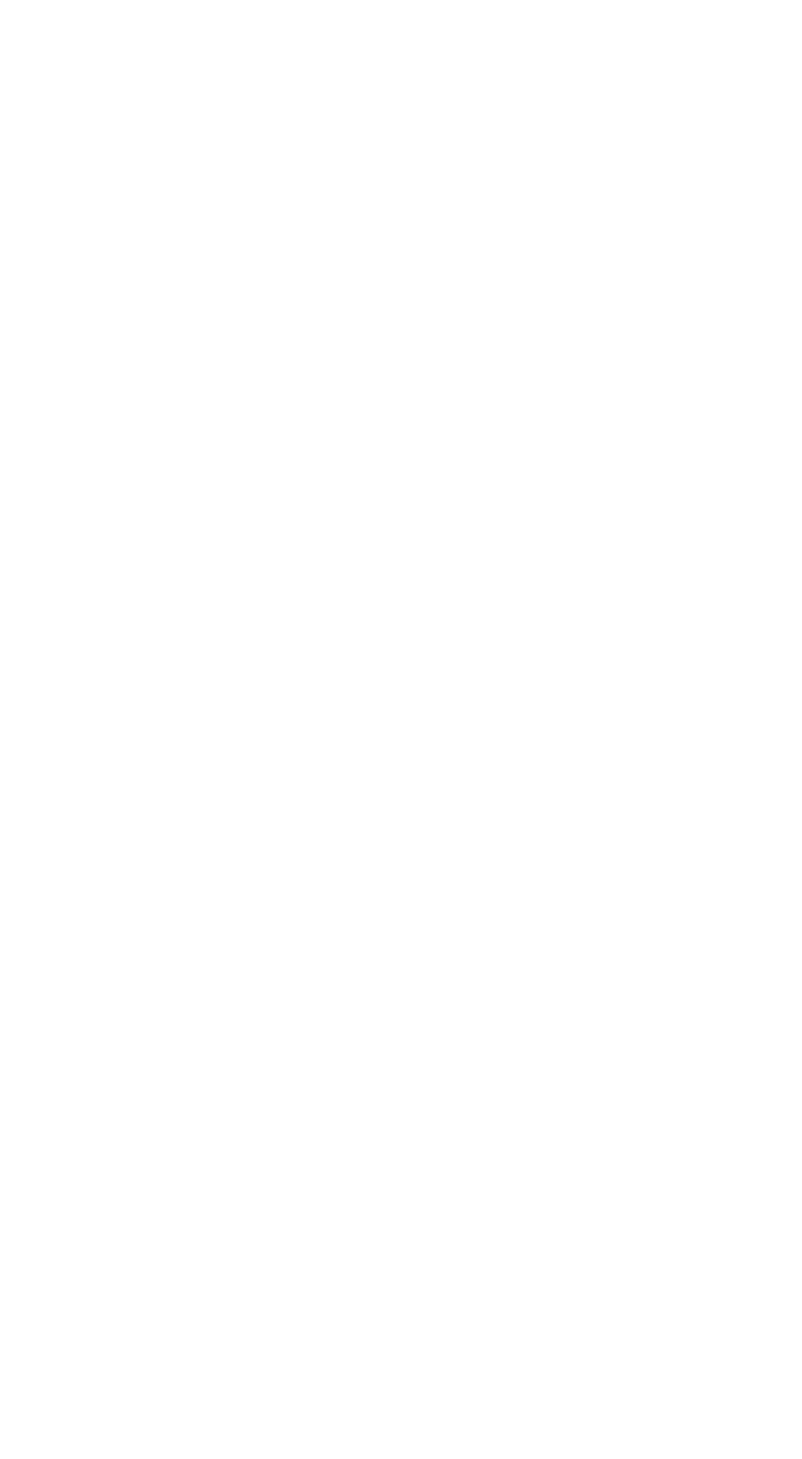
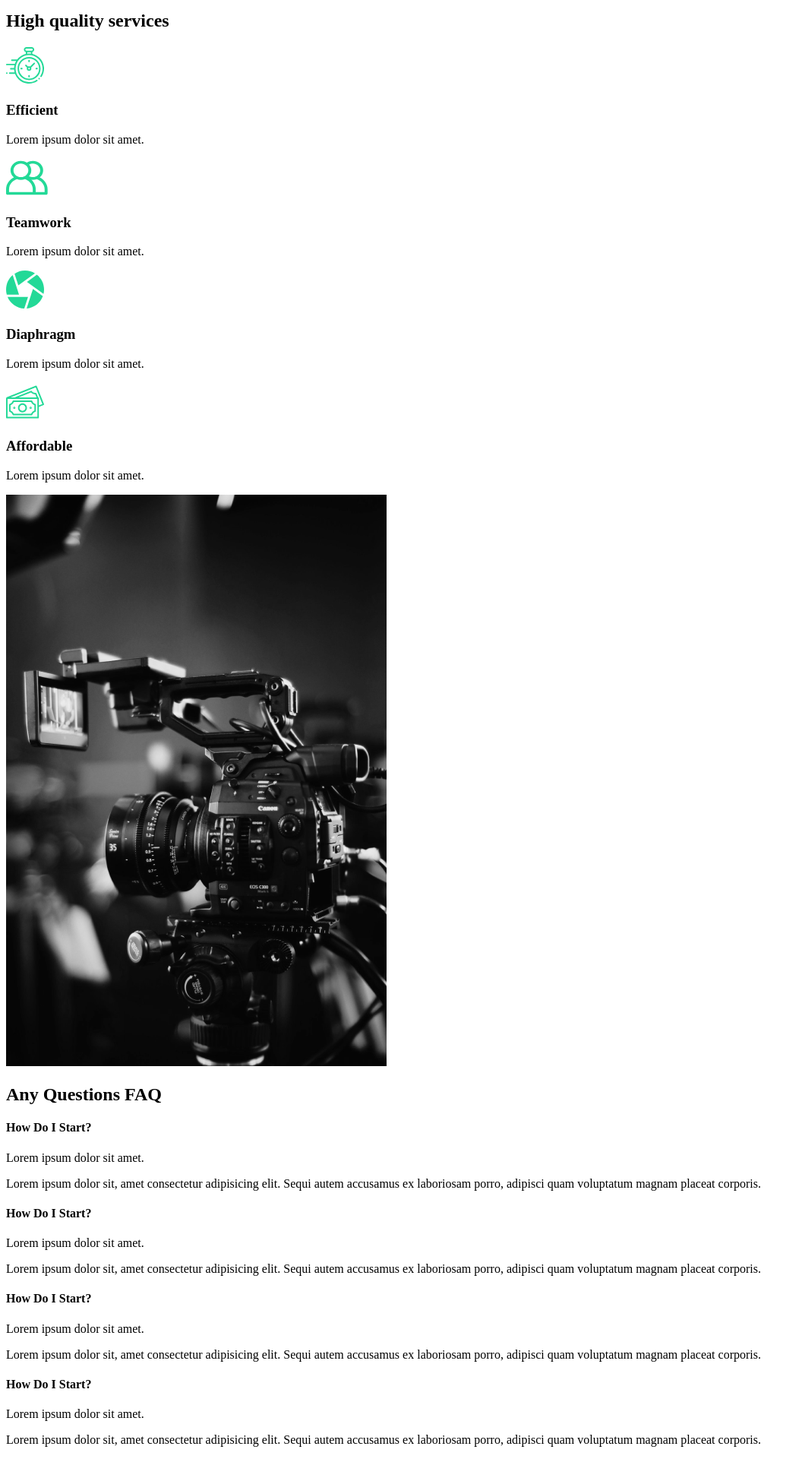
Before and after one commit to srdpt3/react_proj, a React (Create React App) app in the folder capture_portpolio/: page / in a window 1280 px wide. Shown: the part 1026-2946 px from the top of the page at 76% size, without its empty margins (0-1056 px from the left). Before the commit the page ends 1029 px from the top, so only its background shows below. Built offline with nearby package versions, Linux system fonts and the light colour scheme.

Commit message:
service section + faq section

```diff
--- /dev/null
+++ b/capture_portpolio/src/components/FaqSection.js
@@ -0,0 +1,60 @@
+import React from "react";
+
+const FaqSection = () => {
+  return (
+    <div className="faq">
+      <h2>
+        Any Questions <span>FAQ</span>
+      </h2>
+      <div className="question">
+        <h4>How Do I Start?</h4>
+        <div className="answer">
+          <p>Lorem ipsum dolor sit amet.</p>
+          <p>
+            Lorem ipsum dolor sit, amet consectetur adipisicing elit. Sequi
+            autem accusamus ex laboriosam porro, adipisci quam voluptatum magnam
+            placeat corporis.
+          </p>
+        </div>
+      </div>
+
+      <div className="Daily Schedule">
+        <h4>How Do I Start?</h4>
+        <div className="answer">
+          <p>Lorem ipsum dolor sit amet.</p>
+          <p>
+            Lorem ipsum dolor sit, amet consectetur adipisicing elit. Sequi
+            autem accusamus ex laboriosam porro, adipisci quam voluptatum magnam
+            placeat corporis.
+          </p>
+        </div>
+      </div>
+
+      <div className="Diferrent Payment Methods">
+        <h4>How Do I Start?</h4>
+        <div className="answer">
+          <p>Lorem ipsum dolor sit amet.</p>
+          <p>
+            Lorem ipsum dolor sit, amet consectetur adipisicing elit. Sequi
+            autem accusamus ex laboriosam porro, adipisci quam voluptatum magnam
+            placeat corporis.
+          </p>
+        </div>
+      </div>
+
+      <div className="What Products do you offer.">
+        <h4>How Do I Start?</h4>
+        <div className="answer">
+          <p>Lorem ipsum dolor sit amet.</p>
+          <p>
+            Lorem ipsum dolor sit, amet consectetur adipisicing elit. Sequi
+            autem accusamus ex laboriosam porro, adipisci quam voluptatum magnam
+            placeat corporis.
+          </p>
+        </div>
+      </div>
+    </div>
+  );
+};
+
+export default FaqSection;
--- /dev/null
+++ b/capture_portpolio/src/components/ServiceSection.js
@@ -0,0 +1,56 @@
+import React from "react";
+import clock from "../img/clock.svg";
+import diaphragm from "../img/diaphragm.svg";
+import money from "../img/money.svg";
+import teamwork from "../img/teamwork.svg";
+import home2 from "../img/home2.png";
+
+const ServiceSection = () => {
+  return (
+    <div className="servcies">
+      <div className="description">
+        <h2>
+          High <span>quality</span> services
+        </h2>
+        <div className="cards">
+          <div className="card">
+            <div className="icon">
+              <img alt="icon" src={clock} />
+              <h3>Efficient</h3>
+            </div>
+            <p>Lorem ipsum dolor sit amet.</p>
+          </div>
+
+          <div>
+            <div className="icon">
+              <img alt="icon" src={teamwork} />
+              <h3>Teamwork</h3>
+            </div>
+            <p>Lorem ipsum dolor sit amet.</p>
+          </div>
+
+          <div className="card">
+            <div className="icon">
+              <img alt="icon" src={diaphragm} />
+              <h3>Diaphragm</h3>
+            </div>
+            <p>Lorem ipsum dolor sit amet.</p>
+          </div>
+
+          <div className="card">
+            <div className="icon">
+              <img alt="icon" src={money} />
+              <h3>Affordable</h3>
+            </div>
+            <p>Lorem ipsum dolor sit amet.</p>
+          </div>
+        </div>
+      </div>
+      <div className="image">
+        <img alt="camera" src={home2} />
+      </div>
+    </div>
+  );
+};
+
+export default ServiceSection;
--- a/capture_portpolio/src/pages/AboutUs.js
+++ b/capture_portpolio/src/pages/AboutUs.js
@@ -1,8 +1,16 @@
 import React from "react";
 import AboutSection from "../components/AboutSection";
+import ServiceSection from "../components/ServiceSection";
+import FaqSection from "../components/FaqSection";
 
 const AboutUs = () => {
-  return <AboutSection />;
+  return (
+    <>
+      <AboutSection />
+      <ServiceSection></ServiceSection>
+      <FaqSection></FaqSection>
+    </>
+  );
 };
 
 export default AboutUs;
```
Also changed, not shown: capture_portpolio/src/setupTests.js (deleted, +0 -5 lines).
